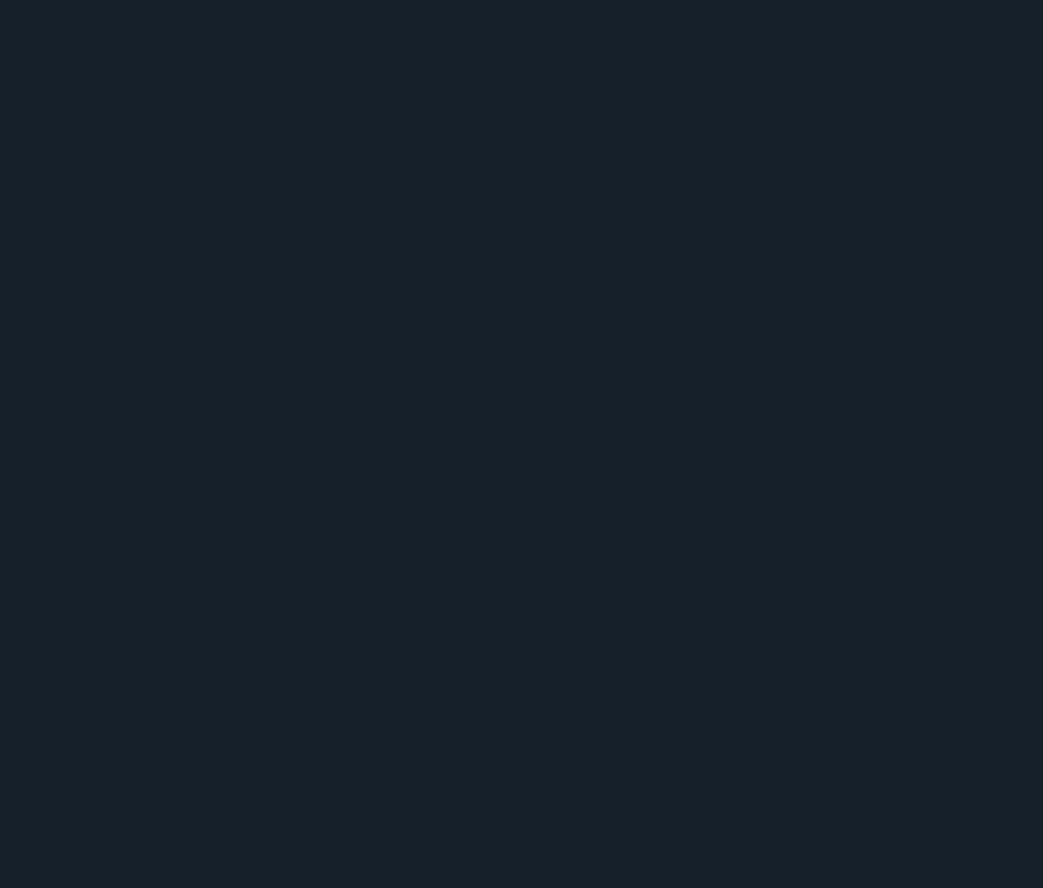
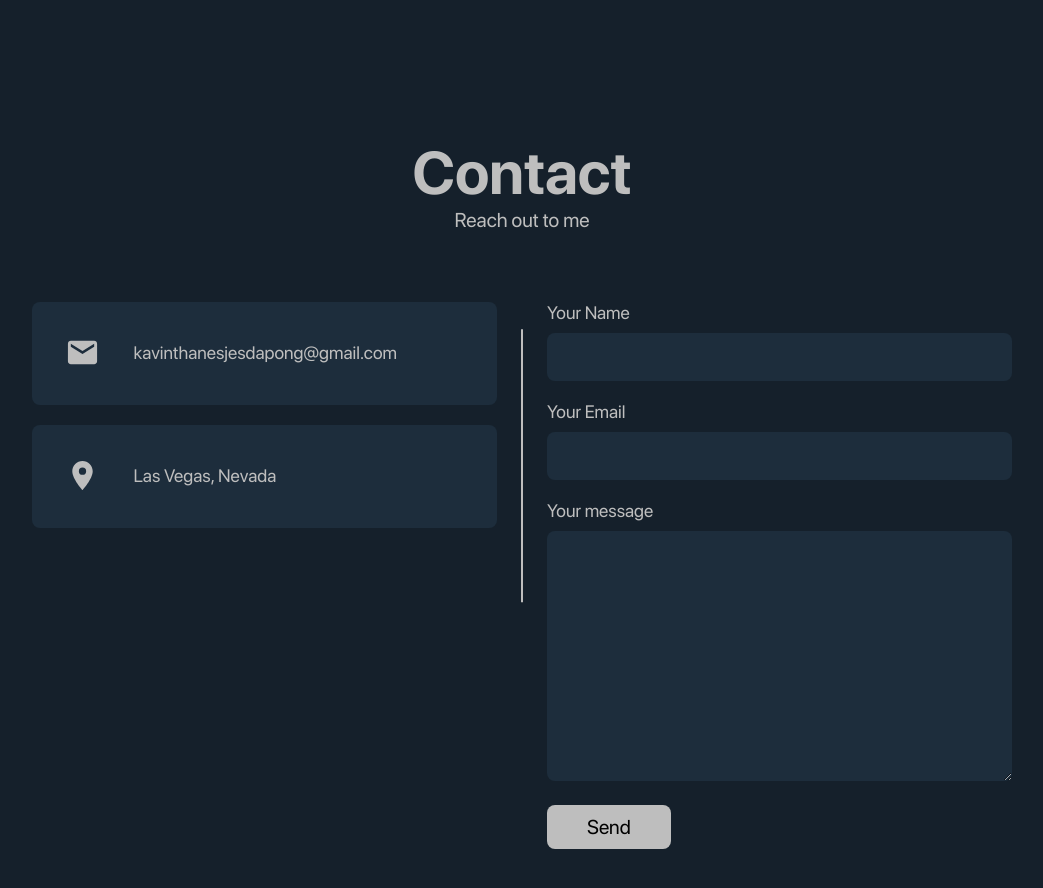
Before and after one commit to kthanesjesdapong/kt-portfolio, a React (Create React App) app: page / in a window 1280 px wide. Shown: the part 2160-3048 px from the top of the page, without its empty margins (118-1161 px from the left). Before the commit the page ends 2097 px from the top, so only its background shows below. Built offline with nearby package versions, Linux system fonts and the light colour scheme.

Commit message:
ContactSec Component finished

```diff
--- a/src/Pages/Main.js
+++ b/src/Pages/Main.js
@@ -4,6 +4,7 @@
 import AboutSection from '../components/AboutSection';
 import Skills from '../components/Skills';
 import Projects from '../components/Projects';
+import Contact from '../components/Contact';
 
 export default function Main() {
   return (
@@ -13,6 +14,7 @@
       <AboutSection />
       <Skills />
       <Projects />
+      <Contact />
     </div>
   );
 }
--- /dev/null
+++ b/src/components/Contact.js
@@ -0,0 +1,80 @@
+import React from 'react';
+import SectionTitle from './SectionTitle';
+import styled from 'styled-components';
+import ContactInfoItem from './ContactInfoItem';
+import { MdPlace, MdEmail } from 'react-icons/md';
+import ContactForm from './ContactForm';
+
+const ContactStyles = styled.div`
+  padding: 10rem 0;
+  .container {
+    display: flex;
+    justify-content: center;
+    align-content: center;
+  }
+  .contactSection__wrapper {
+    display: flex;
+    gap: 5rem;
+    margin-top: 7rem;
+    justify-content: space-between;
+    align-content: center;
+    position: relative;
+    width: 85%;
+  }
+  .contactSection__wrapper::after {
+    position: absolute;
+    content: '';
+    width: 2px;
+    height: 50%;
+    background-color: var(--gray-1);
+    left: 50%;
+    top: 30%;
+    transform: translate(-50%, -50%);
+  }
+  .left {
+    width: 100%;
+    max-width: 500px;
+  }
+  .right {
+    max-width: 500px;
+    width: 100%;
+    border-radius: 12px;
+  }
+  @media only screen and (max-width: 768px) {
+    .contactSection__wrapper {
+      flex-direction: column;
+    }
+    .contactSection__wrapper::after {
+      display: none;
+    }
+    .left,
+    .right {
+      max-width: 100%;
+    }
+    .right {
+      padding: 4rem 2rem 2rem 2rem;
+    }
+  }
+`;
+
+export default function Contact() {
+  return (
+    <ContactStyles>
+      <SectionTitle heading='Contact' subheading='Reach out to me' />
+      <div className='container' id='contact'>
+        <div className='contactSection__wrapper'>
+          <div className='left'>
+            <ContactInfoItem
+              icon={<MdEmail />}
+              text='kavinthanesjesdapong@gmail.com'
+            />
+            <ContactInfoItem icon={<MdPlace />} text='Las Vegas, Nevada' />
+          </div>
+          <div className='right'>
+            <ContactForm />
+          </div>
+        </div>
+      </div>
+    </ContactStyles>
+  );
+}
--- /dev/null
+++ b/src/components/ContactForm.js
@@ -0,0 +1,87 @@
+import React, { useState } from 'react';
+import styled from 'styled-components';
+
+const FormStyle = styled.form`
+  width: 100%;
+  .form-group {
+    width: 100%;
+    margin-bottom: 2rem;
+  }
+  label {
+    font-size: 1.8rem;
+  }
+  input,
+  textarea {
+    width: 100%;
+    font-size: 2rem;
+    padding: 1.2rem;
+    color: var(--gray-1);
+    background-color: var(--deep-blue);
+    outline: none;
+    border: none;
+    border-radius: 8px;
+    margin-top: 1rem;
+  }
+  textarea {
+    min-height: 250px;
+    resize: vertical;
+  }
+  button[type='submit'] {
+    background-color: var(--gray-1);
+    color: var(--black);
+    font-size: 2rem;
+    display: inline-block;
+    outline: none;
+    border: none;
+    padding: 1rem 4rem;
+    border-radius: 8px;
+    cursor: pointer;
+  }
+`;
+
+export default function ContactForm() {
+  const [name, setName] = useState('');
+  const [email, setEmail] = useState('');
+  const [message, setMessage] = useState('');
+  return (
+    <FormStyle>
+      <div className='form-group'>
+        <label htmlFor='name'>
+          Your Name
+          <input
+            type='text'
+            id='name'
+            name='name'
+            value={name}
+            onChange={(e) => setName(e.target.value)}
+          />
+        </label>
+      </div>
+      <div className='form-group'>
+        <label htmlFor='email'>
+          Your Email
+          <input
+            type='email'
+            id='email'
+            name='email'
+            value={email}
+            onChange={(e) => setEmail(e.target.value)}
+          />
+        </label>
+      </div>
+      <div className='form-group'>
+        <label htmlFor='message'>
+          Your message
+          <textarea
+            type='text'
+            id='message'
+            name='message'
+            value={message}
+            onChange={(e) => setMessage(e.target.value)}
+          />
+        </label>
+      </div>
+      <button type='submit'>Send</button>
+    </FormStyle>
+  );
+}
--- /dev/null
+++ b/src/components/ContactInfoItem.js
@@ -0,0 +1,37 @@
+import React from 'react';
+import { MdPlace } from 'react-icons/md';
+import PText from './PText';
+import styled from 'styled-components';
+
+const ItemStyles = styled.div`
+  padding: 2rem;
+  background-color: var(--deep-blue);
+  display: flex;
+  align-items: center;
+  gap: 2rem;
+  border-radius: 8px;
+  margin-bottom: 2rem;
+  .icon {
+    padding: 1.3rem;
+    align-items: center;
+    justify-content: center;
+    border-radius: 50%;
+  }
+  svg {
+    width: 3.5rem;
+  }
+`;
+
+export default function ContactInfoItem({
+  icon = <MdPlace />,
+  text = 'this is info',
+}) {
+  return (
+    <ItemStyles>
+      <div className='icon'>{icon}</div>
+      <div className='info'>
+        <PText>{text}</PText>
+      </div>
+    </ItemStyles>
+  );
+}
--- a/src/components/Navigation.js
+++ b/src/components/Navigation.js
@@ -171,7 +171,17 @@
           </Link>
         </li>
         <li>
-          <Link>Contact</Link>
+          <Link
+            to='contact'
+            spy={true}
+            smooth={true}
+            onClick={() => setShowNav(!showNav)}
+            role='button'
+            onKeyDown={() => setShowNav(!showNav)}
+            tabIndex={0}
+          >
+            Contact
+          </Link>
         </li>
       </ul>
     </NavStyles>
--- a/src/components/Skills.js
+++ b/src/components/Skills.js
@@ -9,6 +9,9 @@
     justify-content: center;
     flex-direction: row;
   } */
+  .container {
+    margin-bottom: 100px;
+  }
 `;
 
 export default function Skills() {
```
